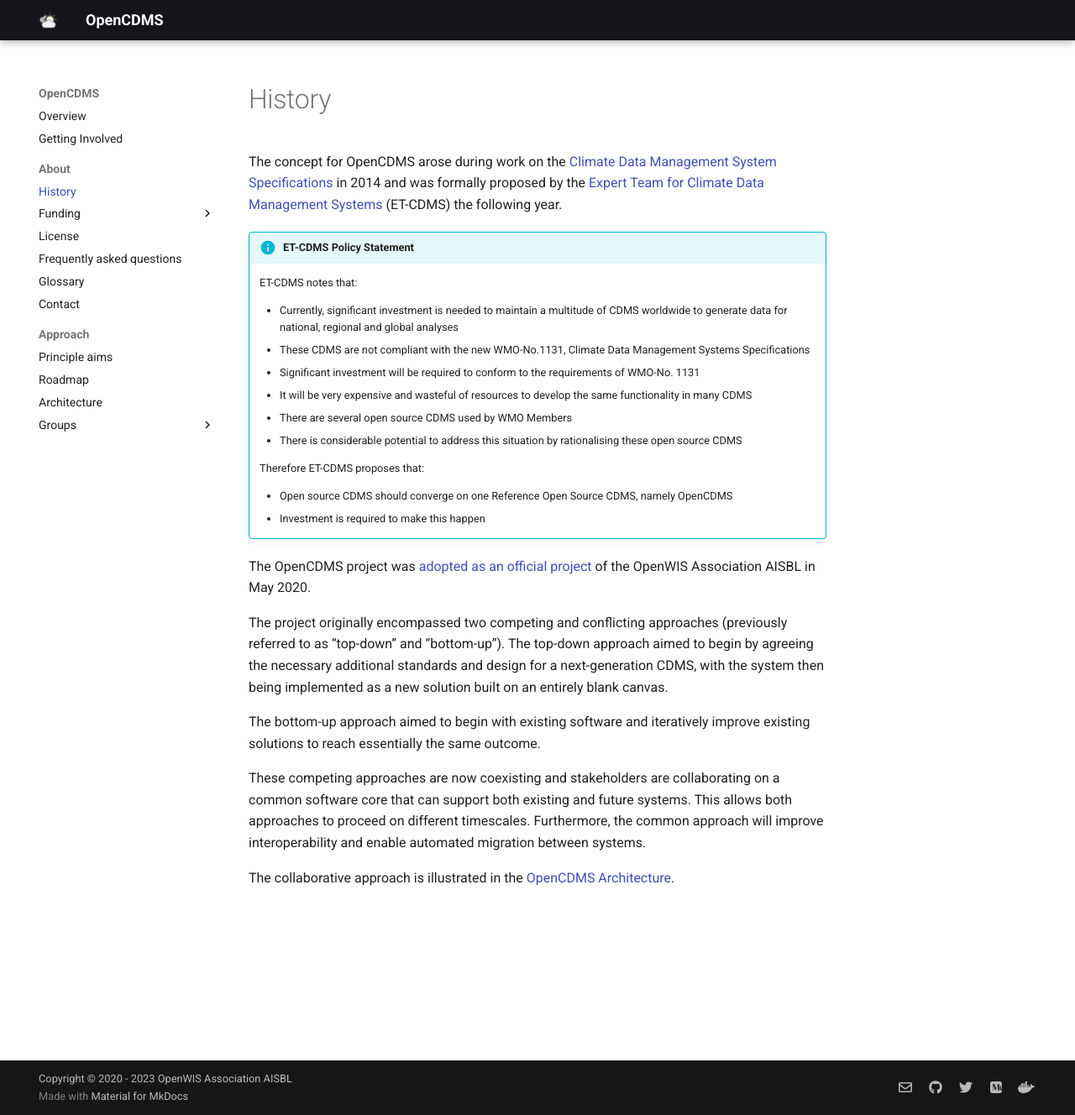
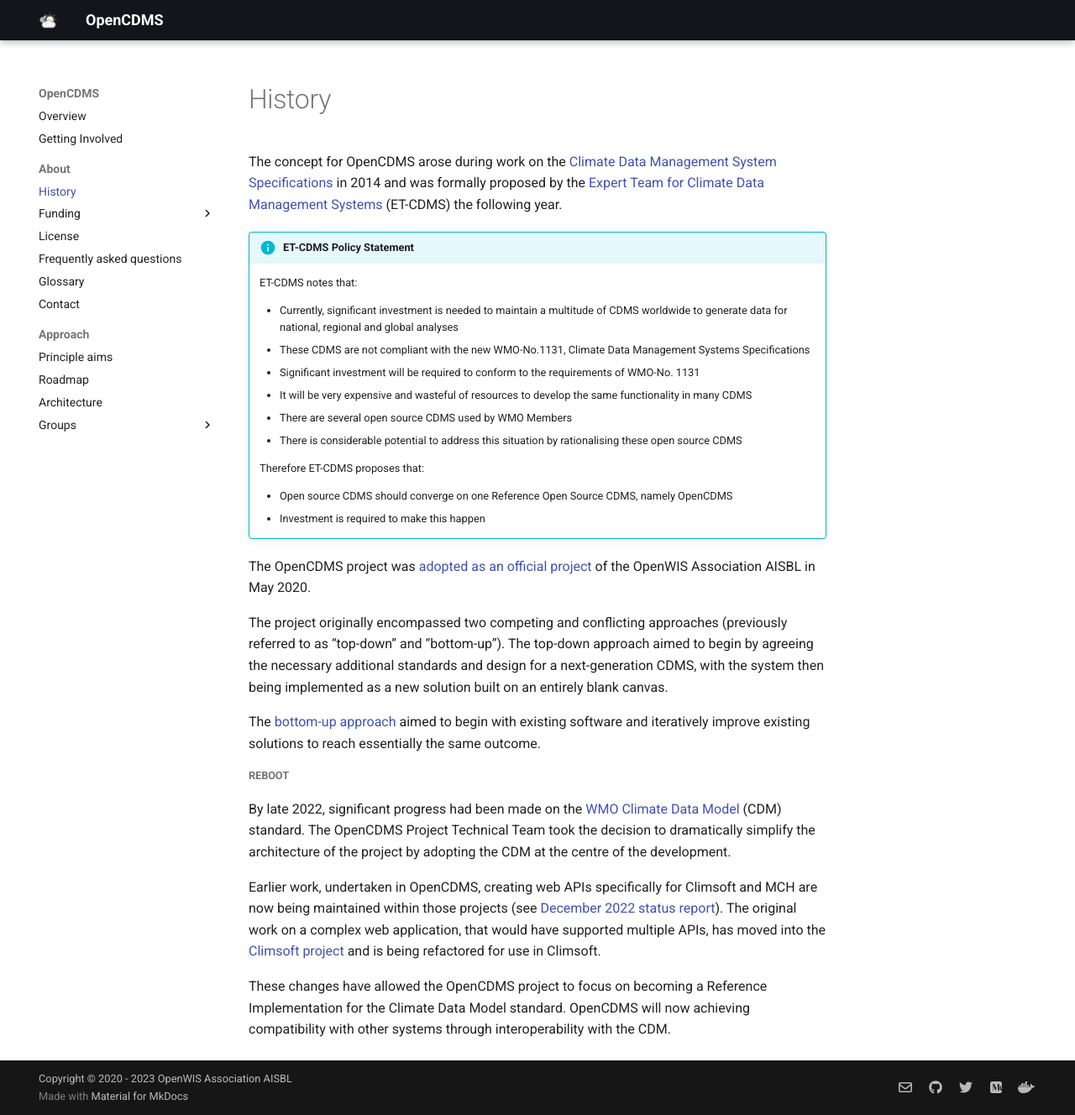
Before and after one commit to opencdms-project/opencdms.org, an MkDocs documentation site: the page built from docs/about/history.md, in a window 1280 px wide and 1328 px high. Shown: the whole window at 84% size. Built offline with MkDocs 1.6.1 and Material for MkDocs 9.7.7, drawn with Linux system fonts in a browser that asks for light colours.

Commit message:
Major rewrite to history section

```diff
--- a/docs/about/history.md
+++ b/docs/about/history.md
@@ -16,17 +16,24 @@
     - Investment is required to make this happen
 
 
-The OpenCDMS project was [adopted as an official project][4] of the OpenWIS Association AISBL in May 2020.
+The OpenCDMS project was [adopted as an official project][3] of the OpenWIS Association AISBL in May 2020.
 
 The project originally encompassed two competing and conflicting approaches (previously referred to as “top-down” and “bottom-up”). The top-down approach aimed to begin by agreeing the necessary additional standards and design for a next-generation CDMS, with the system then being implemented as a new solution built on an entirely blank canvas.
 
-The bottom-up approach aimed to begin with existing software and iteratively improve existing solutions to reach essentially the same outcome.
+The [bottom-up approach][4] aimed to begin with existing software and iteratively improve existing solutions to reach essentially the same outcome.
 
-These competing approaches are now coexisting and stakeholders are collaborating on a common software core that can support both existing and future systems. This allows both approaches to proceed on different timescales. Furthermore, the common approach will improve interoperability and enable automated migration between systems.
+##### Reboot
 
-The collaborative approach is illustrated in the [OpenCDMS Architecture](/approach/architecture).
+By late 2022, significant progress had been made on the [WMO Climate Data Model][5] (CDM) standard. The OpenCDMS Project Technical Team took the decision to dramatically simplify the architecture of the project by adopting the CDM at the centre of the development.
+
+Earlier work, undertaken in OpenCDMS, creating web APIs specifically for Climsoft and MCH are now being maintained within those projects (see [December 2022 status report][6]). The original work on a complex web application, that would have supported multiple APIs, has moved into the [Climsoft project][7] and is being refactored for use in Climsoft.
+
+These changes have allowed the OpenCDMS project to focus on becoming a Reference Implementation for the Climate Data Model standard. OpenCDMS will now achieving compatibility with other systems through interoperability with the CDM.
 
 [1]: https://library.wmo.int/index.php?lvl=notice_display&id=16300
-[2]: https://www.wmo.int/pages/prog/wcp/wcdmp/dms/cdms-strategy.php
-[3]: https://github.com/opencdms/opencdms-project/wiki/Workshop-Reading-May-2019
-[4]: http://openwis.github.io/openwis-documentation/minutes/steering/2020-05-26and28-OpenWIS-Steering-Committee-2020-May.html
+[2]: https://community.wmo.int/en/open-cdms-strategy
+[3]: http://openwis.github.io/openwis-documentation/minutes/steering/2020-05-26and28-OpenWIS-Steering-Committee-2020-May.html
+[4]: https://github.com/opencdms/opencdms-project/wiki/Workshop-Reading-May-2019
+[5]: https://github.com/wmo-im/tt-cdm/blob/main/README.md
+[6]: https://openclimate.net/opencdms-status-report-and-stakeholder-update-3043287a4353
+[7]: https://github.com/climsoft/climsoft-app/
```
